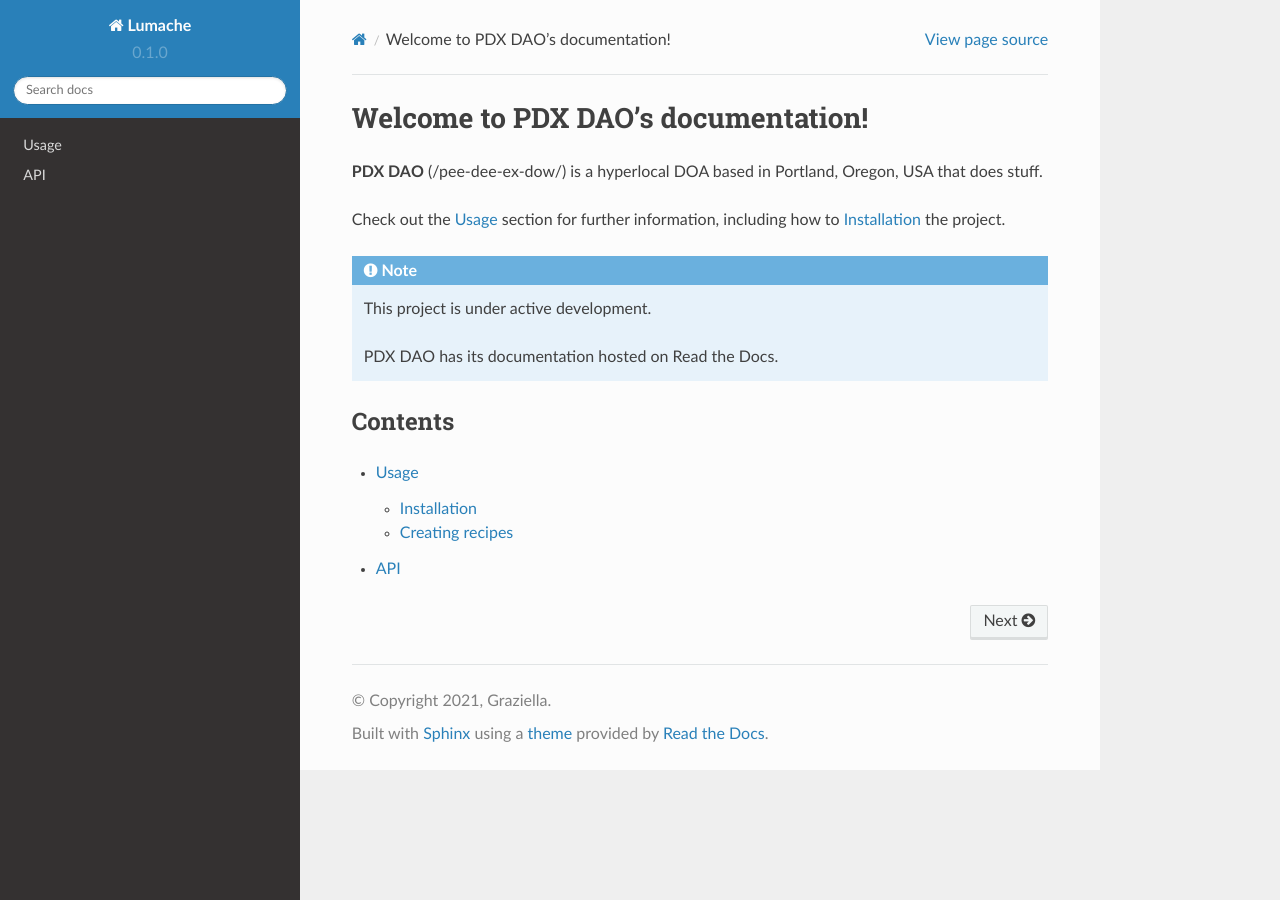
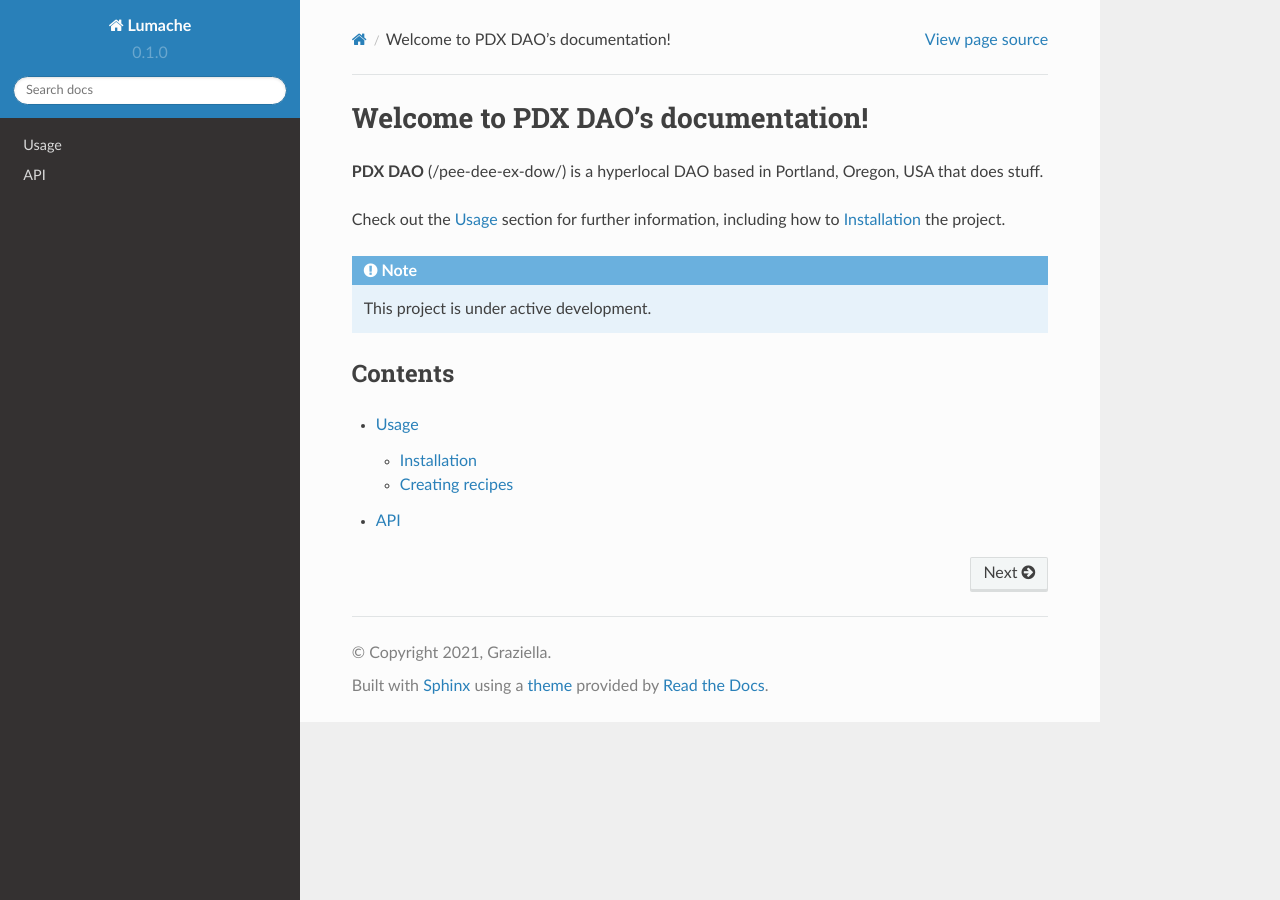
Before and after one commit to christy-pdx/pdxdao-docs, a Sphinx documentation site: the page built from docs/source/index.rst, in a window 1280 px wide. Built offline with Sphinx 7.4.7 and the Read the Docs theme 2.0.0, drawn with Linux system fonts in a browser that asks for light colours.

Commit message:
Update index.rst

```diff
--- a/docs/source/index.rst
+++ b/docs/source/index.rst
@@ -1,7 +1,7 @@
 Welcome to PDX DAO's documentation!
 ===================================
 
-**PDX DAO** (/pee-dee-ex-dow/) is a hyperlocal DOA based in Portland, Oregon, USA
+**PDX DAO** (/pee-dee-ex-dow/) is a hyperlocal DAO based in Portland, Oregon, USA
 that does stuff.
 
 
@@ -12,7 +12,6 @@ how to :ref:`installation` the project.
 
    This project is under active development.
 
-   PDX DAO has its documentation hosted on Read the Docs.
 
 Contents
 --------
```
